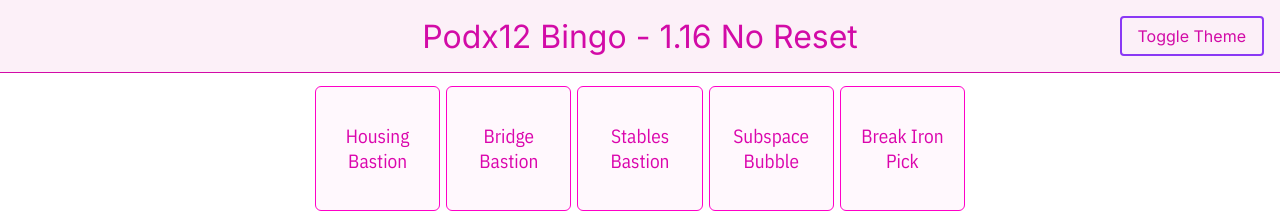
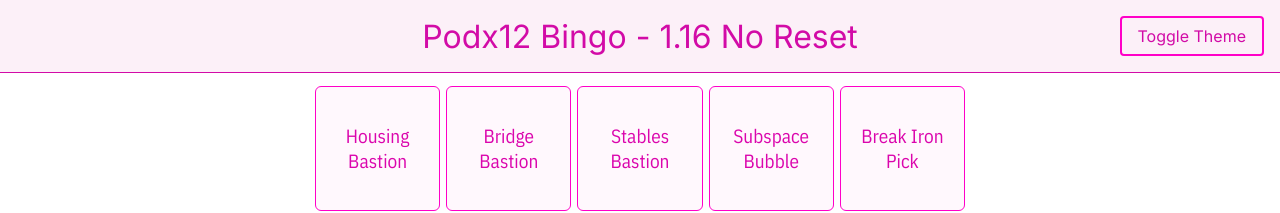
Before and after one commit to Secondairy/bin-go-gen, a website with bundled scripts: page index.html in a window 1280 px wide. Both pictures are taken after a click on the button "Toggle Theme". Shown: the top 213 px of the page. Built offline with nearby package versions, Linux system fonts and the light colour scheme.

Commit message:
forgot a color oopsie

```diff
--- a/css/style.css
+++ b/css/style.css
@@ -23,7 +23,7 @@
   --fg-marked-hover: #121212;
 }
 [data-theme="light"] {
-  --accent: #8a38f5;
+  --accent: #ff00c8;
 
   --header-bg: #fcf0f8;
   --cell-bg: #fff8fd;
```
Also changed, not shown: images/toggle-dark.png (added), images/toggle-light.png (added).
